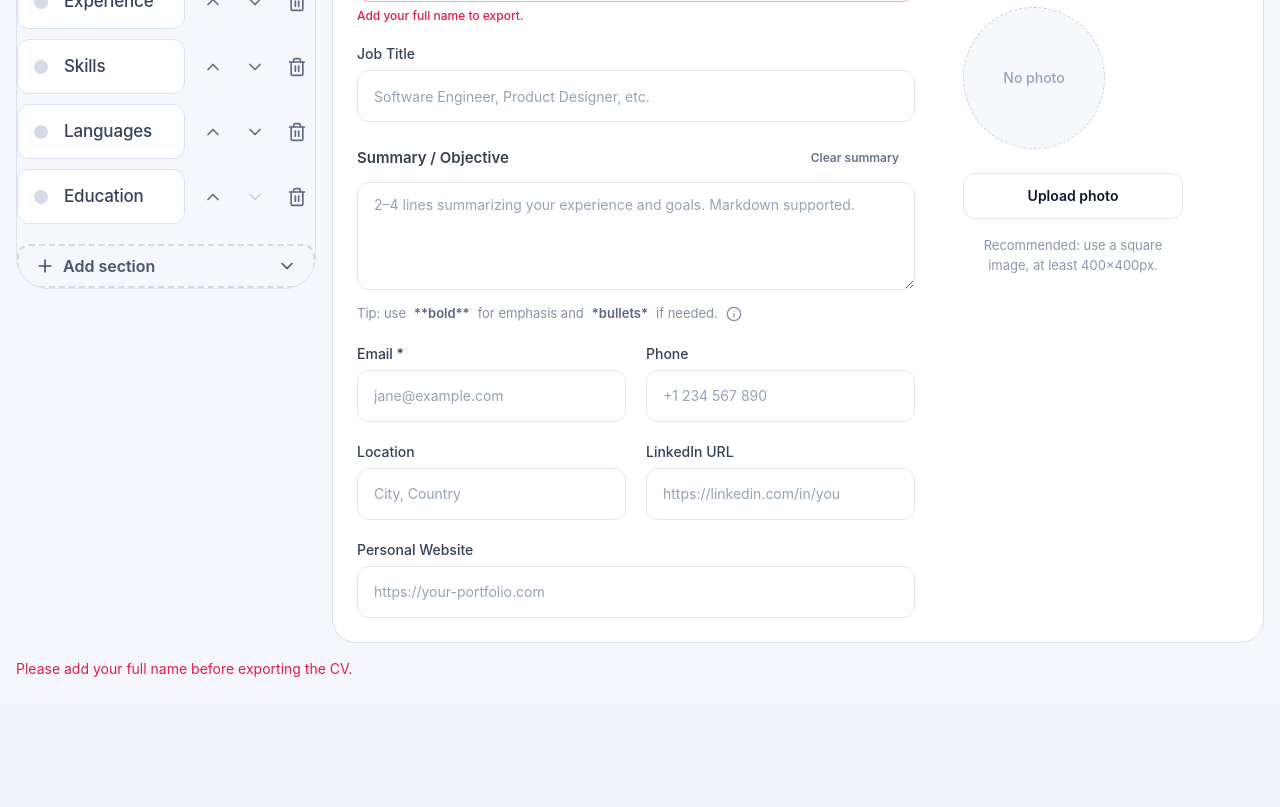
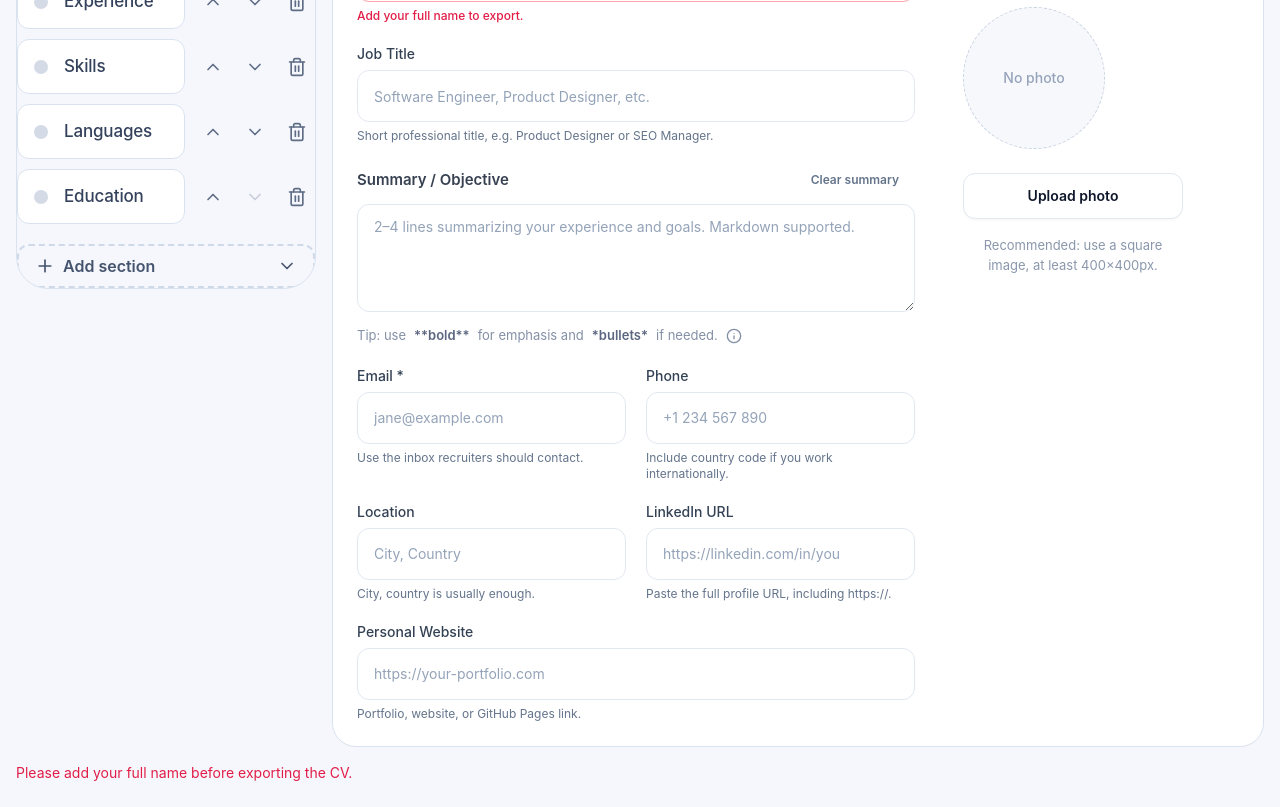
Before and after one commit to thadigitalguru/quick-free-cv-builder, a React (Vite) app: page /builder in a window 1280 px wide. Shown: the part 420-1227 px from the top of the page. Before the commit the page ends 1123 px from the top, so only its background shows below. Built offline with nearby package versions, Linux system fonts and the light colour scheme.

Commit message:
build 3: add inline editor guidance

```diff
--- a/src/components/builder/EditorPanel.tsx
+++ b/src/components/builder/EditorPanel.tsx
@@ -81,7 +81,7 @@ function PersonalInfoForm({ validationIssues }: { validationIssues: ValidationIs
           />
         </Field>
 
-        <Field label="Job Title">
+        <Field label="Job Title" hint="Short professional title, e.g. Product Designer or SEO Manager.">
           <Input
             value={info.jobTitle}
             onChange={(e) => updatePersonalInfo('jobTitle', e.target.value)}
@@ -110,7 +110,7 @@ function PersonalInfoForm({ validationIssues }: { validationIssues: ValidationIs
         </div>
 
         <div className="grid gap-5 sm:grid-cols-2">
-          <Field label="Email *" error={fieldError('email')}>
+          <Field label="Email *" error={fieldError('email')} hint="Use the inbox recruiters should contact.">
             <Input
               type="email"
               value={info.email}
@@ -122,7 +122,7 @@ function PersonalInfoForm({ validationIssues }: { validationIssues: ValidationIs
               className={cn('h-[52px] rounded-[12px] border-[#cbd6e4] px-4 text-[15px] placeholder:text-[#a1aab8]', fieldError('email') && 'border-rose-300 focus:border-rose-500 focus:ring-rose-100')}
             />
           </Field>
-          <Field label="Phone">
+          <Field label="Phone" hint="Include country code if you work internationally.">
             <Input
               type="tel"
               value={info.phone}
@@ -136,7 +136,7 @@ function PersonalInfoForm({ validationIssues }: { validationIssues: ValidationIs
         </div>
 
         <div className="grid gap-5 sm:grid-cols-2">
-          <Field label="Location">
+          <Field label="Location" hint="City, country is usually enough.">
             <Input
               value={info.location}
               onChange={(e) => updatePersonalInfo('location', e.target.value)}
@@ -145,7 +145,7 @@ function PersonalInfoForm({ validationIssues }: { validationIssues: ValidationIs
               className="h-[52px] rounded-[12px] border-[#cbd6e4] px-4 text-[15px] placeholder:text-[#a1aab8]"
             />
           </Field>
-          <Field label="LinkedIn URL" error={fieldError('linkedinUrl')}>
+          <Field label="LinkedIn URL" error={fieldError('linkedinUrl')} hint="Paste the full profile URL, including https://.">
             <Input
               type="url"
               value={info.linkedinUrl}
@@ -159,7 +159,7 @@ function PersonalInfoForm({ validationIssues }: { validationIssues: ValidationIs
           </Field>
         </div>
 
-        <Field label="Personal Website" error={fieldError('websiteUrl')}>
+        <Field label="Personal Website" error={fieldError('websiteUrl')} hint="Portfolio, website, or GitHub Pages link.">
           <Input
             type="url"
             value={info.websiteUrl}
@@ -283,10 +283,10 @@ function ExperienceForm({ validationIssues }: { validationIssues: ValidationIssu
             <Button variant="ghost" className="px-3 py-2 text-xs leading-none text-slate-500" onClick={() => clearSection('experience')}>Clear section</Button>
           </div>
           <div className="mt-4 grid gap-3 sm:grid-cols-2">
-            <Field label="Role"><Input value={item.role} onChange={(e) => updateExperience(item.id, { role: e.target.value })} /></Field>
-            <Field label="Company"><Input value={item.company} onChange={(e) => updateExperience(item.id, { company: e.target.value })} /></Field>
-            <Field label="Location"><Input value={item.location} onChange={(e) => updateExperience(item.id, { location: e.target.value })} /></Field>
-            <Field label="Start date" error={fieldError(fieldKey('experience', item.id, 'startDate'))}>
+            <Field label="Role" hint="Your job title in this role."><Input value={item.role} onChange={(e) => updateExperience(item.id, { role: e.target.value })} /></Field>
+            <Field label="Company" hint="Employer or client name."><Input value={item.company} onChange={(e) => updateExperience(item.id, { company: e.target.value })} /></Field>
+            <Field label="Location" hint="City, country or remote."><Input value={item.location} onChange={(e) => updateExperience(item.id, { location: e.target.value })} /></Field>
+            <Field label="Start date" error={fieldError(fieldKey('experience', item.id, 'startDate'))} hint="Use YYYY or YYYY-MM, e.g. 2022 or 2022-09.">
               <Input
                 value={item.startDate}
                 onChange={(e) => updateExperience(item.id, { startDate: e.target.value })}
@@ -296,7 +296,7 @@ function ExperienceForm({ validationIssues }: { validationIssues: ValidationIssu
                 className={cn('h-[52px] rounded-[12px] border-[#cbd6e4] px-4 text-[15px] placeholder:text-[#a1aab8]', fieldError(fieldKey('experience', item.id, 'startDate')) && 'border-rose-300 focus:border-rose-500 focus:ring-rose-100')}
               />
             </Field>
-            <Field label="End date" error={fieldError(fieldKey('experience', item.id, 'endDate'))}>
+            <Field label="End date" error={fieldError(fieldKey('experience', item.id, 'endDate'))} hint="Use YYYY or YYYY-MM, or leave blank for a current role.">
               <Input
                 value={item.endDate}
                 onChange={(e) => updateExperience(item.id, { endDate: e.target.value })}
@@ -317,10 +317,10 @@ function ExperienceForm({ validationIssues }: { validationIssues: ValidationIssu
             </div>
           </div>
           <div className="mt-4 grid gap-3">
-            <Field label="Achievements (one per line)">
+            <Field label="Achievements (one per line)" hint="Start each line with an action + outcome.">
               <Textarea rows={6} value={item.achievements.join('\n')} onChange={(e) => updateExperience(item.id, { achievements: e.target.value.split('\n').filter(Boolean) })} />
             </Field>
-            <Field label="Technologies (comma separated)"><Input value={joinCsvList(item.technologies)} onChange={(e) => updateExperience(item.id, { technologies: parseCsvList(e.target.value) })} /></Field>
+            <Field label="Technologies (comma separated)" hint="Use short keywords recruiters search for."><Input value={joinCsvList(item.technologies)} onChange={(e) => updateExperience(item.id, { technologies: parseCsvList(e.target.value) })} /></Field>
           </div>
         </div>
       ))}
@@ -351,10 +351,10 @@ function EducationForm({ validationIssues }: { validationIssues: ValidationIssue
             <Button variant="ghost" className="px-3 py-2 text-xs leading-none text-slate-500" onClick={() => clearSection('education')}>Clear section</Button>
           </div>
           <div className="mt-4 grid gap-3 sm:grid-cols-2">
-            <Field label="Institution"><Input value={item.institution} onChange={(e) => updateEducation(item.id, { institution: e.target.value })} /></Field>
-            <Field label="Qualification"><Input value={item.qualification} onChange={(e) => updateEducation(item.id, { qualification: e.target.value })} /></Field>
-            <Field label="Field of study"><Input value={item.fieldOfStudy} onChange={(e) => updateEducation(item.id, { fieldOfStudy: e.target.value })} /></Field>
-            <Field label="Start date" error={fieldError(fieldKey('education', item.id, 'startDate'))}>
+            <Field label="Institution" hint="School, college, or university."><Input value={item.institution} onChange={(e) => updateEducation(item.id, { institution: e.target.value })} /></Field>
+            <Field label="Qualification" hint="e.g. BSc, Diploma, MBA."><Input value={item.qualification} onChange={(e) => updateEducation(item.id, { qualification: e.target.value })} /></Field>
+            <Field label="Field of study" hint="Optional, but useful for recruiter context."><Input value={item.fieldOfStudy} onChange={(e) => updateEducation(item.id, { fieldOfStudy: e.target.value })} /></Field>
+            <Field label="Start date" error={fieldError(fieldKey('education', item.id, 'startDate'))} hint="Use YYYY or YYYY-MM.">
               <Input
                 value={item.startDate}
                 onChange={(e) => updateEducation(item.id, { startDate: e.target.value })}
@@ -364,7 +364,7 @@ function EducationForm({ validationIssues }: { validationIssues: ValidationIssue
                 className={cn('h-[52px] rounded-[12px] border-[#cbd6e4] px-4 text-[15px] placeholder:text-[#a1aab8]', fieldError(fieldKey('education', item.id, 'startDate')) && 'border-rose-300 focus:border-rose-500 focus:ring-rose-100')}
               />
             </Field>
-            <Field label="End date" error={fieldError(fieldKey('education', item.id, 'endDate'))}>
+            <Field label="End date" error={fieldError(fieldKey('education', item.id, 'endDate'))} hint="Use YYYY or YYYY-MM.">
               <Input
                 value={item.endDate}
                 onChange={(e) => updateEducation(item.id, { endDate: e.target.value })}
@@ -374,7 +374,7 @@ function EducationForm({ validationIssues }: { validationIssues: ValidationIssue
                 className={cn('h-[52px] rounded-[12px] border-[#cbd6e4] px-4 text-[15px] placeholder:text-[#a1aab8]', fieldError(fieldKey('education', item.id, 'endDate')) && 'border-rose-300 focus:border-rose-500 focus:ring-rose-100')}
               />
             </Field>
-            <Field label="Description"><Textarea rows={4} value={item.description} onChange={(e) => updateEducation(item.id, { description: e.target.value })} /></Field>
+            <Field label="Description" hint="Optional notes such as honors or coursework."><Textarea rows={4} value={item.description} onChange={(e) => updateEducation(item.id, { description: e.target.value })} /></Field>
           </div>
         </div>
       ))}
@@ -404,7 +404,7 @@ function SkillsForm() {
       <div className="flex justify-end">
         <Button variant="ghost" className="px-3 py-2 text-xs text-slate-500" onClick={() => clearSection('skills')}>Clear section</Button>
       </div>
-      <Field label="Add a skill">
+      <Field label="Add a skill" hint="Add one keyword at a time or paste a comma-separated list.">
         <div className="flex gap-2">
           <Input
             value={draft}
@@ -438,7 +438,7 @@ function SkillsForm() {
         ))}
       </div>
 
-      <Field label="Skills (comma separated)">
+      <Field label="Skills (comma separated)" hint="Comma-separated list is best for ATS parsing.">
         <Textarea rows={6} value={document.skills.join(', ')} onChange={(e) => setSkills(parseCsvList(e.target.value))} placeholder="React, TypeScript, Accessibility" />
       </Field>
     </div>
@@ -542,7 +542,7 @@ function InterestsForm() {
       <div className="flex justify-end">
         <Button variant="ghost" className="px-3 py-2 text-xs text-slate-500" onClick={() => clearSection('interests')}>Clear section</Button>
       </div>
-      <Field label="Add an interest">
+      <Field label="Add an interest" hint="Add hobbies or personal interests in a short phrase.">
         <div className="flex gap-2">
           <Input value={draft} onChange={(e) => setDraft(e.target.value)} onKeyDown={(e) => { if (e.key === 'Enter') { e.preventDefault(); add(draft); } }} placeholder="e.g. Travel" />
           <Button variant="secondary" onClick={() => add(draft)}><Plus className="h-4 w-4" /> Add</Button>
@@ -555,7 +555,7 @@ function InterestsForm() {
           </button>
         ))}
       </div>
-      <Field label="Interests (comma separated)">
+      <Field label="Interests (comma separated)" hint="Use short words or phrases, comma separated.">
         <Textarea rows={4} value={cvDocument.interests.join(', ')} onChange={(e) => updateInterests(parseCsvList(e.target.value))} />
       </Field>
     </div>
```
